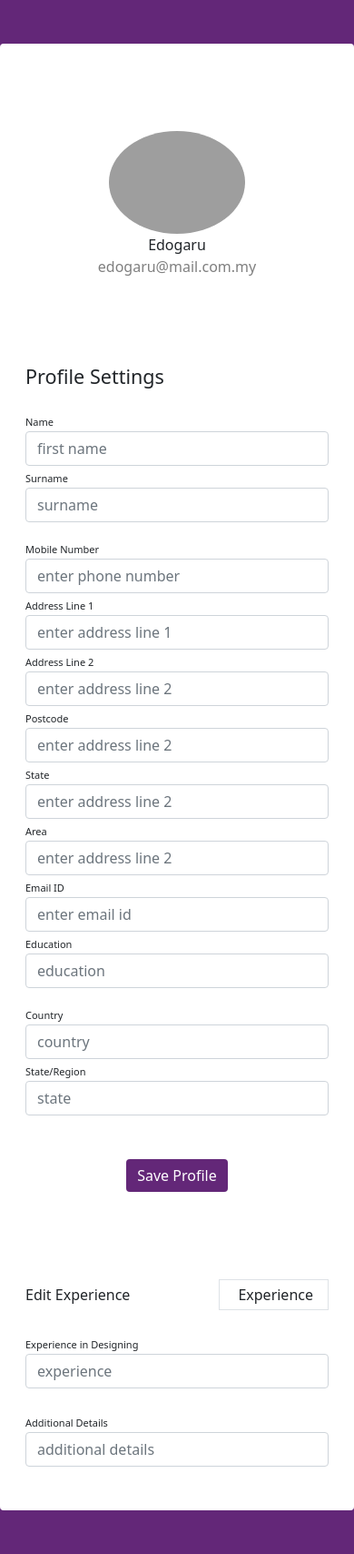
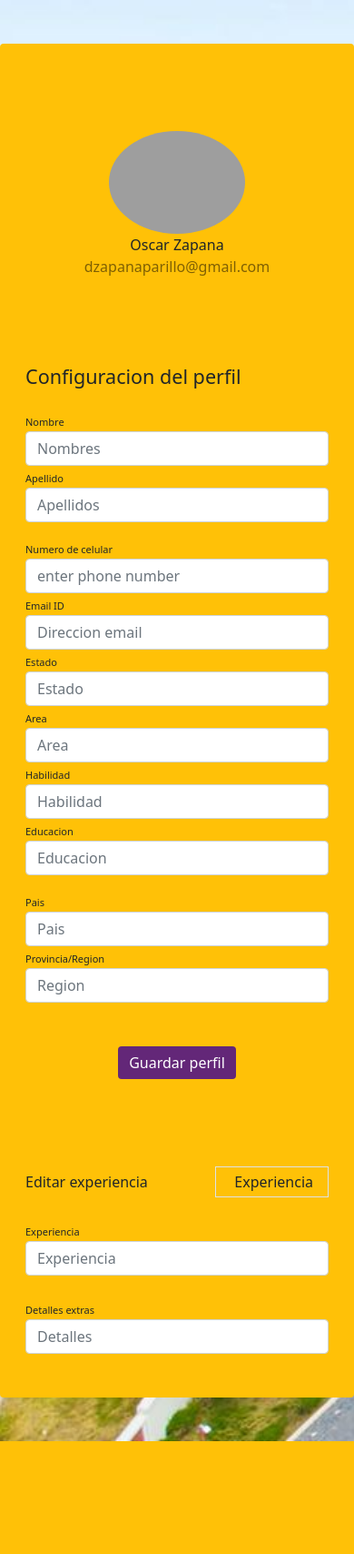
Before and after one commit to Danielzapanaparilllo/Desarrollo_2, a PHP site: page / in a window 390 px wide. Shown: the whole page at 91% size. After the commit the page ends 1584 px from the top, so only its background shows below. Run offline with PHP 8.4, Linux system fonts and the light colour scheme; grey boxes are pictures that could not be loaded.

Commit message:
iniciando

```diff
--- a/colors.css
+++ b/colors.css
@@ -1,5 +1,8 @@
 body {
-    background: rgb(99, 39, 120)
+
+    background-image: url("fondo_estadio.jpg");
+    background-repeat: no-repeat;
+    background-size: cover;
 }
 
 .form-control:focus {
--- a/index.html
+++ b/index.html
@@ -11,42 +11,40 @@
 
 </head>
 <body>
-    <div class="container rounded bg-white mt-5 mb-5">
+    <div class="container rounded bg-warning mt-5 mb-5">
         <div class="row">
             <div class="col-md-3 border-right">
-                <div class="d-flex flex-column align-items-center text-center p-3 py-5"><img class="rounded-circle mt-5" width="150px" src="https://st3.depositphotos.com/15648834/17930/v/600/depositphotos_179308454-stock-illustration-unknown-person-silhouette-glasses-profile.jpg"><span class="font-weight-bold">Edogaru</span><span class="text-black-50">edogaru@mail.com.my</span><span> </span></div>
+                <div class="d-flex flex-column align-items-center text-center p-3 py-5"><img class="rounded-circle mt-5" width="150px" src="https://st3.depositphotos.com/15648834/17930/v/600/depositphotos_179308454-stock-illustration-unknown-person-silhouette-glasses-profile.jpg"><span class="font-weight-bold">Oscar Zapana</span><span class="text-black-50">dzapanaparillo@gmail.com</span><span> </span></div>
             </div>
             <div class="col-md-5 border-right">
                 <div class="p-3 py-5">
                     <div class="d-flex justify-content-between align-items-center mb-3">
-                        <h4 class="text-right">Profile Settings</h4>
+                        <h4 class="text-right">Configuracion del perfil</h4>
                     </div>
                     <div class="row mt-2">
-                        <div class="col-md-6"><label class="labels">Name</label><input type="text" class="form-control" placeholder="first name" value=""></div>
-                        <div class="col-md-6"><label class="labels">Surname</label><input type="text" class="form-control" value="" placeholder="surname"></div>
+                        <div class="col-md-6"><label class="labels">Nombre</label><input type="text" class="form-control" placeholder="Nombres" value=""></div>
+                        <div class="col-md-6"><label class="labels">Apellido</label><input type="text" class="form-control" value="" placeholder="Apellidos"></div>
                     </div>
                     <div class="row mt-3">
-                        <div class="col-md-12"><label class="labels">Mobile Number</label><input type="text" class="form-control" placeholder="enter phone number" value=""></div>
-                        <div class="col-md-12"><label class="labels">Address Line 1</label><input type="text" class="form-control" placeholder="enter address line 1" value=""></div>
-                        <div class="col-md-12"><label class="labels">Address Line 2</label><input type="text" class="form-control" placeholder="enter address line 2" value=""></div>
-                        <div class="col-md-12"><label class="labels">Postcode</label><input type="text" class="form-control" placeholder="enter address line 2" value=""></div>
-                        <div class="col-md-12"><label class="labels">State</label><input type="text" class="form-control" placeholder="enter address line 2" value=""></div>
-                        <div class="col-md-12"><label class="labels">Area</label><input type="text" class="form-control" placeholder="enter address line 2" value=""></div>
-                        <div class="col-md-12"><label class="labels">Email ID</label><input type="text" class="form-control" placeholder="enter email id" value=""></div>
-                        <div class="col-md-12"><label class="labels">Education</label><input type="text" class="form-control" placeholder="education" value=""></div>
+                        <div class="col-md-12"><label class="labels">Numero de celular</label><input type="text" class="form-control" placeholder="enter phone number" value=""></div>
+                        <div class="col-md-12"><label class="labels">Email ID</label><input type="text" class="form-control" placeholder="Direccion email" value=""></div>
+                        <div class="col-md-12"><label class="labels">Estado</label><input type="text" class="form-control" placeholder="Estado" value=""></div>
+                        <div class="col-md-12"><label class="labels">Area</label><input type="text" class="form-control" placeholder="Area" value=""></div>
+                        <div class="col-md-12"><label class="labels">Habilidad</label><input type="text" class="form-control" placeholder="Habilidad" value=""></div>
+                        <div class="col-md-12"><label class="labels">Educacion</label><input type="text" class="form-control" placeholder="Educacion" value=""></div>
                     </div>
                     <div class="row mt-3">
-                        <div class="col-md-6"><label class="labels">Country</label><input type="text" class="form-control" placeholder="country" value=""></div>
-                        <div class="col-md-6"><label class="labels">State/Region</label><input type="text" class="form-control" value="" placeholder="state"></div>
+                        <div class="col-md-6"><label class="labels">Pais</label><input type="text" class="form-control" placeholder="Pais" value=""></div>
+                        <div class="col-md-6"><label class="labels">Provincia/Region</label><input type="text" class="form-control" value="" placeholder="Region"></div>
                     </div>
-                    <div class="mt-5 text-center"><button class="btn btn-primary profile-button" type="button">Save Profile</button></div>
+                    <div class="mt-5 text-center"><button class="btn btn-primary profile-button" type="button">Guardar perfil</button></div>
                 </div>
             </div>
             <div class="col-md-4">
                 <div class="p-3 py-5">
-                    <div class="d-flex justify-content-between align-items-center experience"><span>Edit Experience</span><span class="border px-3 p-1 add-experience"><i class="fa fa-plus"></i>&nbsp;Experience</span></div><br>
-                    <div class="col-md-12"><label class="labels">Experience in Designing</label><input type="text" class="form-control" placeholder="experience" value=""></div> <br>
-                    <div class="col-md-12"><label class="labels">Additional Details</label><input type="text" class="form-control" placeholder="additional details" value=""></div>
+                    <div class="d-flex justify-content-between align-items-center experience"><span>Editar experiencia</span><span class="border px-3 p-1 add-experience"><i class="fa fa-plus"></i>&nbsp;Experiencia</span></div><br>
+                    <div class="col-md-12"><label class="labels">Experiencia</label><input type="text" class="form-control" placeholder="Experiencia" value=""></div> <br>
+                    <div class="col-md-12"><label class="labels">Detalles extras</label><input type="text" class="form-control" placeholder="Detalles" value=""></div>
                 </div>
             </div>
         </div>
```
Also changed, not shown: fondo_estadio.jpg (added).
